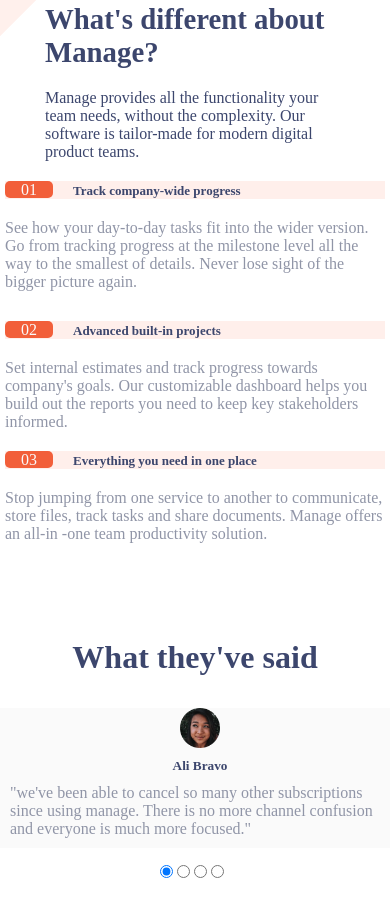
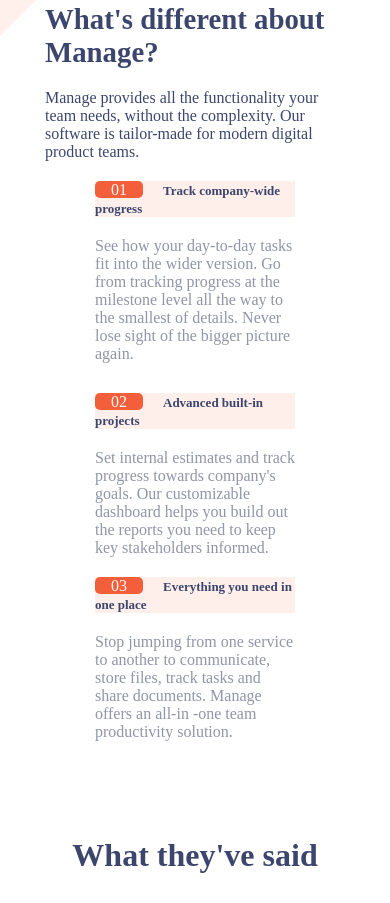
Before and after one commit to teagir-amos/manage-website-project, a plain HTML site: page index.html in a window 390 px wide. Shown: the part 662-1565 px from the top of the page. Drawn offline with Linux system fonts and the light colour scheme.

Commit message:
Update style.css

```diff
--- a/style.css
+++ b/style.css
@@ -458,6 +458,9 @@ padding-top: 6rem;
         display: flex;
         flex-direction: column;
     }
+    .container2 .reasons{
+        width:200px;
+    }
     .progress .why{
         background-color: hsl(13, 100%, 96%);
     }
```
